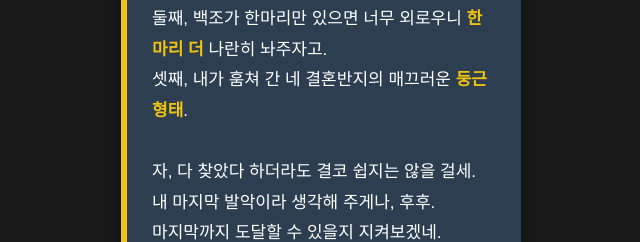
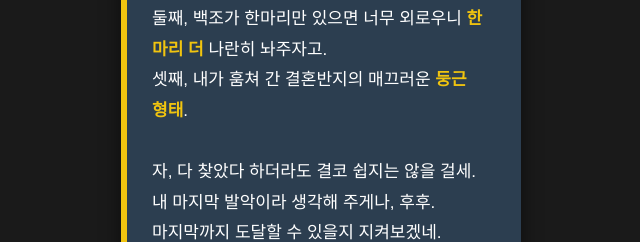
Before and after one commit to a01062940378-hue/pro5, a plain HTML site: page index.html in a window 1280 px wide. Shown: the part 600-842 px from the top of the page, 319-959 px from the left. Drawn offline with Linux system fonts and the light colour scheme.

Commit message:
Fix typo in riddle text in index.html

```diff
--- a/index.html
+++ b/index.html
@@ -53,7 +53,7 @@
             아지트 키는 바로 자네의 <span class="highlight">등잔 밑</span>에 숨겨두었으니 아주 꼼꼼히 살펴보게나. 하지만 그 키를 꺼내려면 먼저 내 마지막 수수께끼를 풀어야 할 거다.<br><br>
             첫째, 물 위를 여유롭게 헤엄치는 <span class="highlight">백조</span>의 우아한 자태.<br>
             둘째, 백조가 한마리만 있으면 너무 외로우니 <span class="highlight">한 마리 더</span> 나란히 놔주자고.<br>
-            셋째, 내가 훔쳐 간 네 결혼반지의 매끄러운 <span class="highlight">둥근 형태</span>.<br><br>
+            셋째, 내가 훔쳐 간 결혼반지의 매끄러운 <span class="highlight">둥근 형태</span>.<br><br>
             자, 다 찾았다 하더라도 결코 쉽지는 않을 걸세. 내 마지막 발악이라 생각해 주게나, 후후. 마지막까지 도달할 수 있을지 지켜보겠네.
         </div>
     </div>
```
